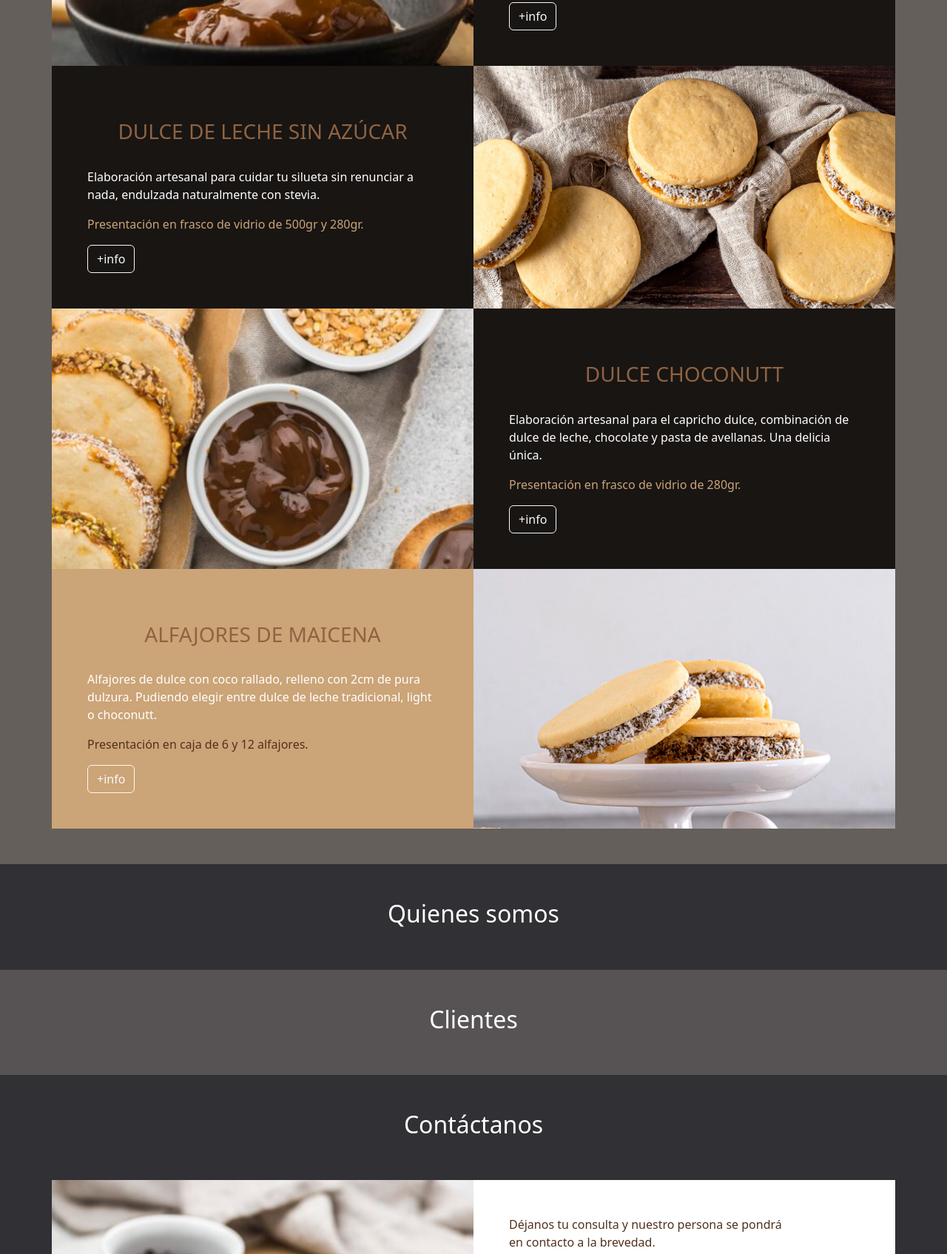
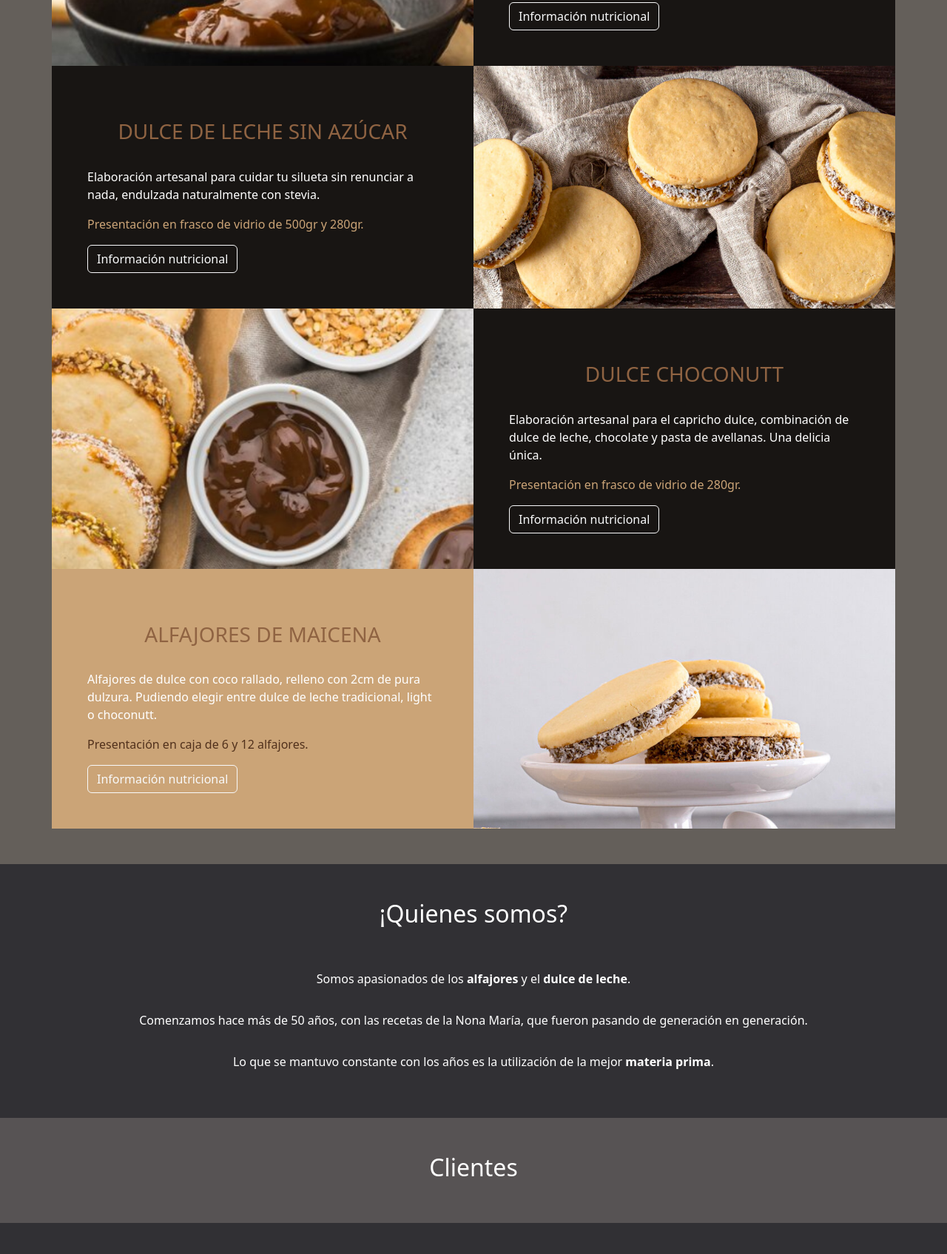
Before and after one commit to eugenia1984/humaya, a plain HTML site: page index.html in a window 1280 px wide. Shown: the part 1177-2872 px from the top of the page at 74% size. Drawn offline with nearby package versions, Linux system fonts and the light colour scheme; files whose address does not match are found by name.

Commit message:
Agrego el texto de quienes somos y cambio el +info por un pop over

```diff
--- a/index.html
+++ b/index.html
@@ -94,7 +94,7 @@
                         <h3>Dulce de leche tradicional</h3>
                         <p class="txt-white">Elaboración artesanal de principio a fin, con un sabor intenso, receta tradicional.</p>
                         <p class="txt-light-brown">Presentación en frasco de vidrio 580gr.</p>
-                        <a class="btn btn-outline-light">+info</a>
+                        <button type="button" class="btn btn-outline-light" data-bs-container="body" data-bs-toggle="popover" data-bs-placement="top" data-bs-title="100 gramos de Dulce de leche contienen:" data-bs-content="6,84gr. de proteina, 7,35gr. de grasa, 55,4gr. de carbohidratos, y no contienen fibra. Hay 315 calorias en 100gr. de Dulce de leche, el 16% del total diario que necesitas. Contienen 7,35gr. de grasa y 29 mg de Colesterol. Hay minerales presentes en Dulce de leche, como Potasio (350mg.), Calcio (251mg.) o Fósforo (193mg.) pero no Manganeso, Flúor o Cobre. Contienen algunas vitaminas importantes: Vitamina A (267 UI), Vitamina C (2,6mg.) o Vitamina B-9 (11mg.).">Información nutricional</button>
                     </div>
                 </div>
                 <div class="row product-2">
@@ -102,7 +102,7 @@
                         <h3>Dulce de leche sin azúcar</h3>
                         <p class="txt-white">Elaboración artesanal para cuidar tu silueta sin renunciar a nada, endulzada naturalmente con stevia.</p>
                         <p class="txt-light-brown">Presentación en frasco de vidrio de 500gr y 280gr.</p>
-                        <a class="btn btn-outline-light">+info</a>
+                        <button type="button" class="btn btn-outline-light" data-bs-container="body" data-bs-toggle="popover" data-bs-placement="top" data-bs-title="Bajo en azucar!" data-bs-content="Especialmente diseñado para una dieta equilibrada de bajas calorias y/ amigable con una dieta baja en azucar. 100gr. de Dulce de leche contienen 6,84gr. de proteina, 7,35gr. de grasa, 5,4gr. de carbohidratos, y no contienen fibra. Hay 100 calorias en 100gr. de Dulce de leche, el 7% del total diario que necesitas. Contienen 7,35gr. de grasa y 29mg. de Colesterol. Hay minerales presentes en Dulce de leche, como Potasio (350mg.), Calcio (251mg.) o Fósforo (193mg.) pero no Manganeso, Flúor o Cobre. Contienen algunas vitaminas importantes: Vitamina A (267 UI), Vitamina C (2,6mg.) o Vitamina B-9 (11mg.).">Información nutricional</button>
                     </div>
                     <div class="col-sm-12 col-md-6 product-2-img"></div>
                 </div>
@@ -112,7 +112,7 @@
                         <h3>Dulce choconutt</h3>
                         <p class="txt-white">Elaboración artesanal para el capricho dulce, combinación de dulce de leche, chocolate y pasta de avellanas. Una delicia única.</p>
                         <p class="txt-light-brown">Presentación en frasco de vidrio de 280gr.</p>
-                        <a class="btn btn-outline-light">+info</a>
+                        <button type="button" class="btn btn-outline-light" data-bs-container="body" data-bs-toggle="popover" data-bs-placement="top" data-bs-title="Es un mix entre el más suave chocolate suizo y un blend especial de dulce de leche" data-bs-content="Los principales componentes de la semilla del cacao son las grasas (24%) y los hidratos de carbono (45%). Las grasas proceden de la manteca de cacao, que contiene gran cantidad de ácido esteárico, un ácido graso saturado que, a diferencia de otros, no aumenta el nivel de colesterol en la sangre. El chocolate contiene además teobromina, una sustancia que ejerce una acción tónica sobre el organismo, activa la diuresis y estimula la circulación sanguínea. 100 gramos de Dulce de leche contienen 10,84gr. de proteina, 15,35gr. de grasa, 5,4gr. de carbohidratos, y no contienen fibra. Hay 340 calorias en 100gr. de Dulce de leche, el 18% del total diario que necesitas. Contienen 7,35gr. de grasa y 29mg. de Colesterol. Hay minerales presentes en Dulce de leche, como Potasio (350mg.), Calcio (251mg.) o Fósforo (193mg.) pero no Manganeso, Flúor o Cobre. Contienen algunas vitaminas importantes: Vitamina A (267 UI), Vitamina C (2,6 mg) o Vitamina B-9 (11 mg).">Información nutricional</button>
                     </div>
                 </div>
                 <div class="row product-4">
@@ -120,7 +120,7 @@
                         <h3>Alfajores de maicena</h3>
                         <p class="txt-white">Alfajores de dulce con coco rallado, relleno con 2cm de pura dulzura. Pudiendo elegir entre dulce de leche tradicional, light o choconutt.</p>
                         <p class="txt-dark-brown">Presentación en caja de 6 y 12 alfajores.</p>
-                        <a class="btn btn-outline-light">+info</a>
+                        <button type="button" class="btn btn-outline-light" data-bs-container="body" data-bs-toggle="popover" data-bs-placement="top" data-bs-title="Elaborado a partir del mejor dulce de leche salido de las manos de nuestros maestros reposteros" data-bs-content="Estos alfajores contienen dulce de Leche, harina de trigo enriquecida según ley 25630 (harina de trigo, hierro, ácido fólico, tiamina, niacina, riboflavina), Azúcar, manteca, Huevo, Agua, Jarabe de maíz de alta fructosa, Aromatizante natural de vainilla Alérgenos: Huevos, Leche.">Información nutricional</button>
                     </div>
                     <div class="col-sm-12 col-md-6 product-4-img"></div>
                 </div>
@@ -131,7 +131,10 @@
             <div clasS="container">
                 <div class="row">
                     <div class="col-sm-12">
-                        <h2 clasS="txt-white py-5 text-center">Quienes somos</h2>
+                        <h2 clasS="txt-white py-5 text-center">¡Quienes somos?</h2>
+                        <p class="text-center pb-3 txt-white px-4">Somos apasionados de los <strong>alfajores</strong> y el <strong>dulce de leche</strong>.</p>
+                        <p class="text-center pb-3 txt-white px-4">Comenzamos hace más de 50 años, con las recetas de la Nona María, que fueron pasando de generación en generación.</p>
+                        <p class="text-center pb-5 txt-white px-4">Lo que se mantuvo constante con los años es la utilización de la mejor <strong>materia prima</strong>.</p>
                     </div>
                 </div>
             </div>
@@ -370,5 +373,6 @@
     <script src="https://cdn.jsdelivr.net/npm/bootstrap@5.3.0-alpha1/dist/js/bootstrap.bundle.min.js" integrity="sha384-w76AqPfDkMBDXo30jS1Sgez6pr3x5MlQ1ZAGC+nuZB+EYdgRZgiwxhTBTkF7CXvN" crossorigin="anonymous"></script>
     <script src="./javascript/calidad.js"></script>
     <script src="./javascript/form.js"></script>
+    <script src="./javascript/productos.js"></script>
 </body>
 </html>
--- /dev/null
+++ b/javascript/productos.js
@@ -0,0 +1,5 @@
+const d = document;
+const popoverTriggerList = d.querySelectorAll('[data-bs-toggle="popover"]');
+const popoverList = [...popoverTriggerList].map(
+  (popoverTriggerEl) => new bootstrap.Popover(popoverTriggerEl)
+);
```
